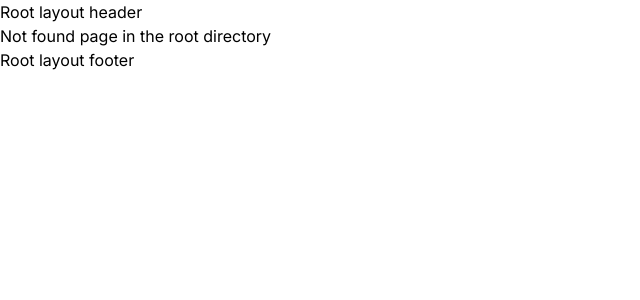
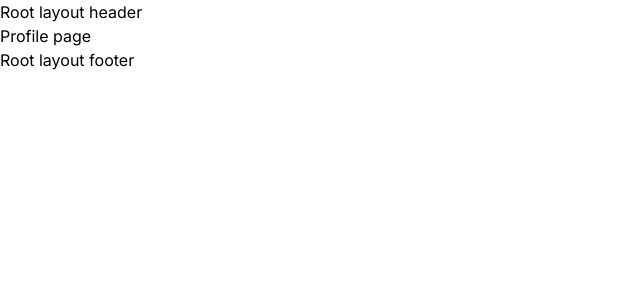
Before and after one commit to Satis9815/next-test-app, a Next.js app: page /profile in a window 1280 px wide. Before the commit this address had no page. Shown: the top 300 px of the page, without its empty margins (0-640 px from the left). Built offline with nearby package versions, Linux system fonts and the light colour scheme.

Commit message:
Route handlers

```diff
--- /dev/null
+++ b/src/app/dashboard/route.js
@@ -0,0 +1,3 @@
+export async function GET(){
+    return new Response("dashboard From dashboard api")
+}
--- /dev/null
+++ b/src/app/hello/route.js
@@ -0,0 +1,3 @@
+export async function GET(){
+    return new Response("Hello from api");
+}
--- /dev/null
+++ b/src/app/profile/api/route.js
@@ -0,0 +1,4 @@
+export async function GET() {
+    return new Response("Profile page api")
+
+}
--- /dev/null
+++ b/src/app/profile/page.jsx
@@ -0,0 +1,11 @@
+import React from 'react'
+
+const page = () => {
+  return (
+    <div>
+      Profile page
+    </div>
+  )
+}
+
+export default page
```
